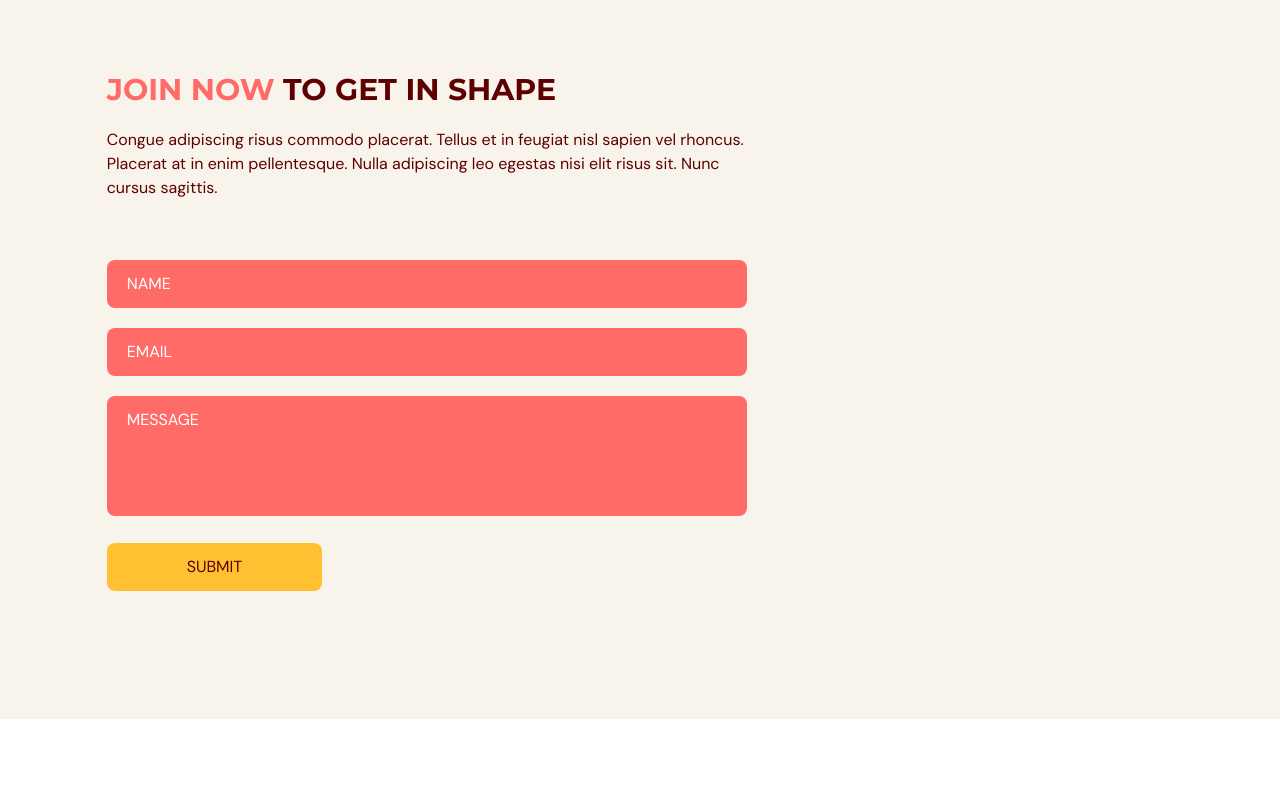
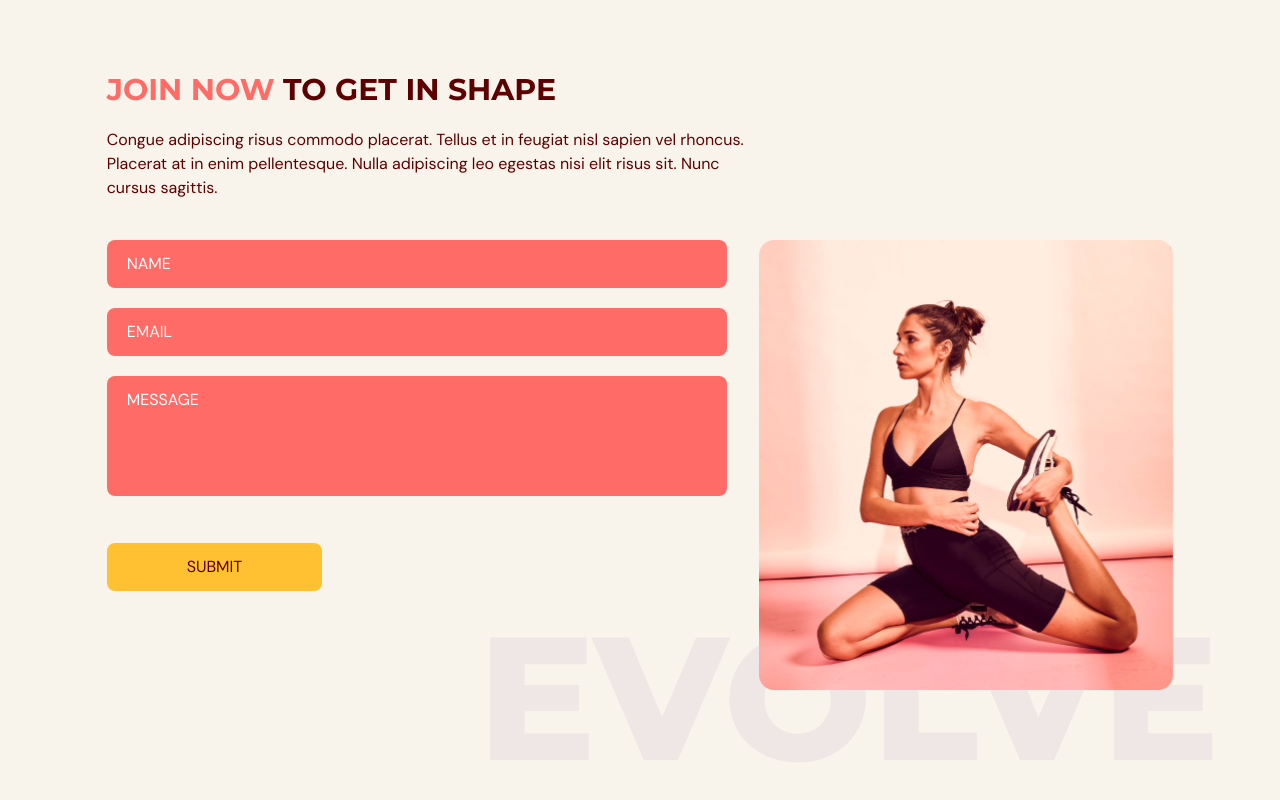
Before and after one commit to dgutierrez21/typescript-react-fitness-app, a React (Vite) app: page / in a window 1280 px wide. Shown: the part 2963-3763 px from the top of the page. Before the commit the page ends 3682 px from the top, so only its background shows below. Built offline with nearby package versions, Linux system fonts and the light colour scheme.

Commit message:
add image to contactUs section | fix inputStyles

```diff
--- a/src/scenes/contactUs/index.tsx
+++ b/src/scenes/contactUs/index.tsx
@@ -28,7 +28,7 @@
   };
 
   const inputStyles =
-    "mt-5 w-full rounded-lg bg-primary-500 px-5 py-3 placeholder-white";
+    "mb-5 w-full rounded-lg bg-primary-500 px-5 py-3 placeholder-white";
 
   return (
     <section className="mx-auto w-5/6 pb-32 pt-24" id="contactus">
@@ -130,11 +130,31 @@
 
               <button
                 type="submit"
-                className="mt-5 rounded-lg bg-secondary-500 px-20 py-3 transition duration-500 hover:text-white"
+                className="relative z-10 mt-5 rounded-lg bg-secondary-500 px-20 py-3 transition duration-500 hover:text-white"
               >
                 SUBMIT
               </button>
             </form>
+          </motion.div>
+
+          <motion.div
+            className="relative mt-16 basis-2/5 md:mt-0"
+            initial="hidden"
+            whileInView="visible"
+            viewport={{ once: true, amount: 0.5 }}
+            transition={{ delay: 0.2, duration: 0.5 }}
+            variants={{
+              hidden: { opacity: 0, y: 50 },
+              visible: { opacity: 1, y: 0 },
+            }}
+          >
+            <div className="w-full before:absolute before:-bottom-20 before:-right-10 md:before:content-evolvetext">
+              <img
+                src={ContactUsPageGraphic}
+                alt="contact-us-page-graphic"
+                className="relative z-10 w-full"
+              />
+            </div>
           </motion.div>
         </div>
       </motion.div>
```
